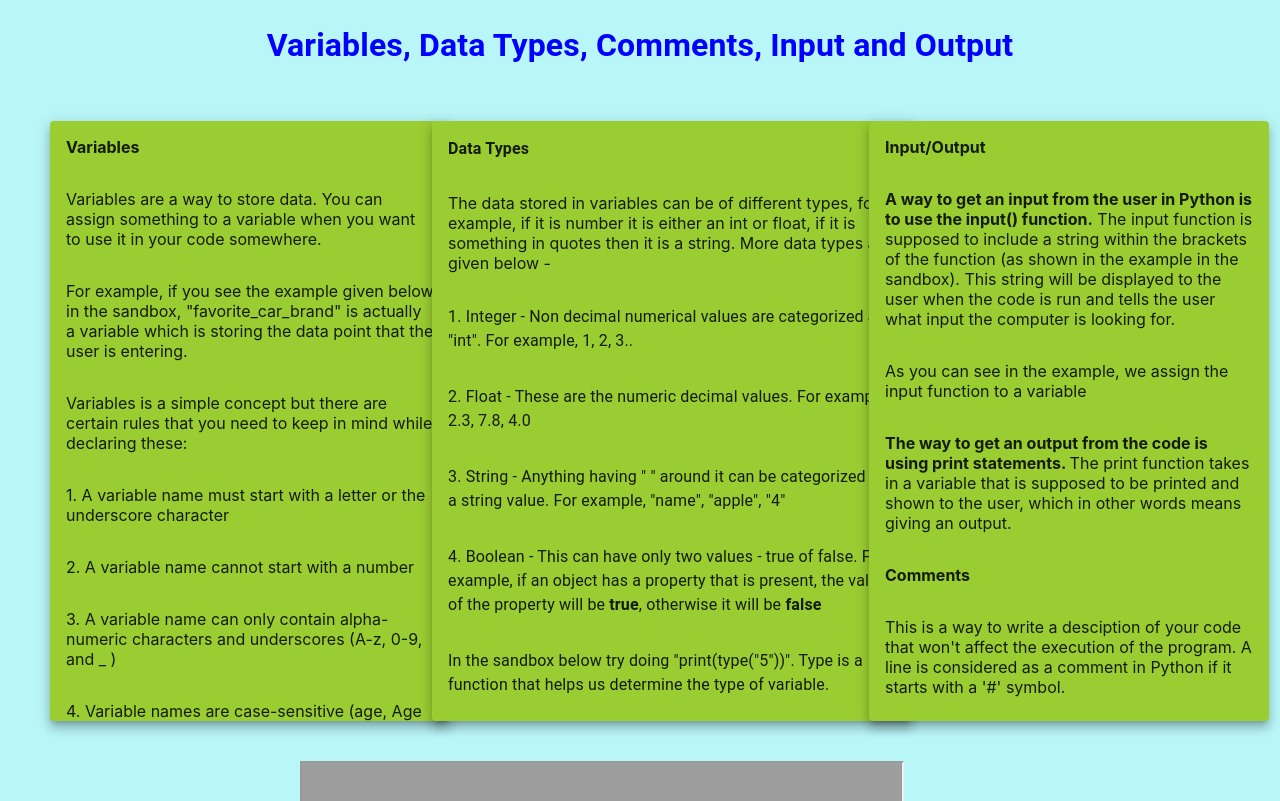
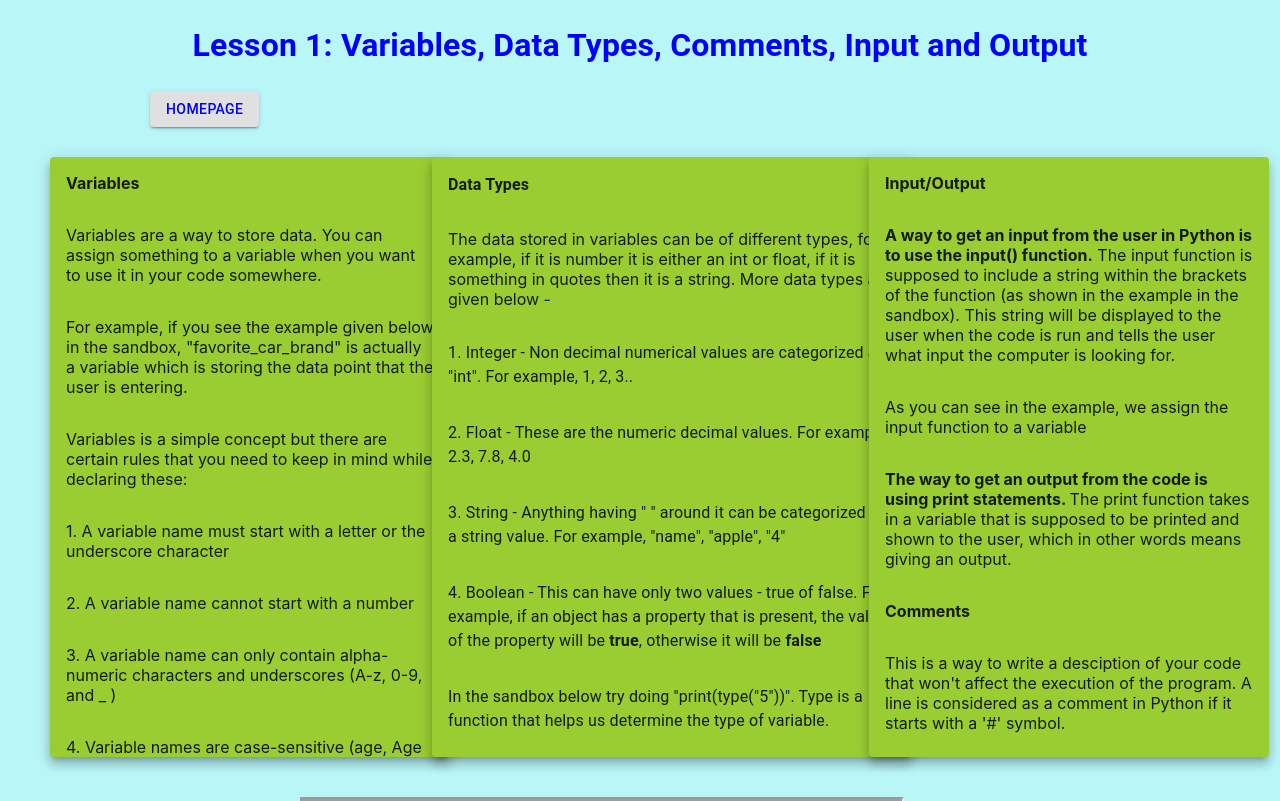
Before and after one commit to sqs6805/WepoPythonTutorial, a React (Create React App) app: page /Input in a window 1280 px wide. Shown: the top 801 px of the page. Built offline with nearby package versions, Linux system fonts and the light colour scheme; grey boxes are pictures that could not be loaded.

Commit message:
final changes

```diff
--- a/src/Conditionals.js
+++ b/src/Conditionals.js
@@ -1,7 +1,7 @@
 import React from 'react';
 import { CardContent, Grid } from '@mui/material';
 import { Typography } from '@mui/material';
-import {Card} from '@mui/material';
+import {Card, Button} from '@mui/material';
 
 function Conditionals(){
     return(
@@ -10,7 +10,10 @@ function Conditionals(){
             <br></br>
             <br></br>
             <Typography color="Primary">
-                <h1 align="center">Conditionals - Update</h1>
+                <h1 align="center">Lesson 2: Conditionals</h1>
+                <Button align = "center" href="/App" variant="contained" color="inherit" label="Debugging" size="extralarge" style={{marginLeft:"1350px", marginTop:"10px"}}>
+                        Homepage
+                        </Button>
                 </Typography>
             <Grid container spacing={2}>
                 <Grid item sm={4}>
@@ -101,8 +104,7 @@ function Conditionals(){
                     <Grid item sm={7} align="center">
                         <br></br>
                         <br></br>
-                <iframe style={{marginLeft:"150px", marginBottom:"50px"}}  align="center" title='Learning about input and output in Python' src="https://trinket.io/embed/python/cbfde46f46"  width="800" height="500" sandbox="allow-forms allow-modals allow-popups allow-presentation allow-same-origin allow-scripts"/>
-                </Grid>
+                <iframe style={{marginLeft:"150px", marginBottom:"50px"}}  align="center" title='Learning about input and output in Python' src="https://trinket.io/embed/python/cbfde46f46"  width="800" height="500" sandbox="allow-forms allow-modals allow-presentation allow-same-origin allow-scripts"/>
                 <Grid item sm={5}>
                 <Card width="600px" height="600px" raised="true" style={{ width:"400px", height:"400px", marginRight:"50px", marginTop:"100px", marginLeft:"100px", backgroundColor:"yellowgreen"}} >
                 <CardContent><b>Try yourself!</b></CardContent>
@@ -116,7 +118,8 @@ function Conditionals(){
                 </Card>
                 </Grid>
                 </Grid>
-        </div>
+                </Grid>
+     </div>
 )
 }
 export default Conditionals
--- a/src/Debugging.js
+++ b/src/Debugging.js
@@ -6,7 +6,7 @@ function Debugging(){
     return(
         <div>
             <Typography color="success">
-                <h1 align="center" color='success'>Lesson 6: Debugging and Practice Questions!</h1>
+                <h1 align="center" color='success'>Lesson 6: Debugging and Practice Questions</h1>
              </Typography>
             <Grid container spacing={2}>
             <Grid item sm={4}>
--- a/src/Functions.js
+++ b/src/Functions.js
@@ -6,7 +6,7 @@ function Functions(){
     return(
         <div>
             <Typography color="success">
-                <h1 align="center" color='success'>Lesson 5: Let's learn about Functions!</h1>
+                <h1 align="center" color='success'>Lesson 5: Functions</h1>
             <Button  align = "center" href="/App" variant="contained" color="inherit" label="Debugging" size="extralarge" style={{marginLeft:"1350px"}}>
                 Homepage
                 </Button>
--- a/src/Input.js
+++ b/src/Input.js
@@ -1,13 +1,16 @@
 import React from 'react'
 import { Typography, Grid, CardContent} from '@mui/material'
-import { Card } from '@mui/material'
+import { Card, Button } from '@mui/material'
 
 function Input(){
     return(
         <div>
             <Typography color="success">
-                <h1 align="center" color='success'>Variables, Data Types, Comments, Input and Output</h1>
+                <h1 align="center" color='success'> Lesson 1: Variables, Data Types, Comments, Input and Output</h1>
              </Typography>
+             <Button  align = "center" href="/App" variant="contained" color="inherit" label="Debugging" size="extralarge" style={{marginLeft:"150px"}}>
+                        Homepage
+                        </Button>
             <Grid container spacing={2}>
                 <Grid item sm ={4}>
 
--- a/src/Lists.js
+++ b/src/Lists.js
@@ -6,7 +6,7 @@ function Lists(){
     return(
         <div>
             <Typography color="success">
-                <h1 align="center" color='success'>Lesson 3: Let's learn about Lists!</h1>
+                <h1 align="center" color='success'>Lesson 3: Lists</h1>
              </Typography>
             <Grid container spacing={2}>
                 <Grid item sm ={4}>
--- a/src/Loops.js
+++ b/src/Loops.js
@@ -6,7 +6,7 @@ function Loops(){
     return(
         <div>
             <Typography color="success">
-                <h1 align="center" color='success'>Lesson 4: Let's learn about Loops!</h1>
+                <h1 align="center" color='success'>Lesson 4: Loops</h1>
              </Typography>
             <Grid container spacing={2}>
                 <Grid item sm ={4}>
```
Also changed, not shown: 9 other files (tests, documents, lock files or other folders).
